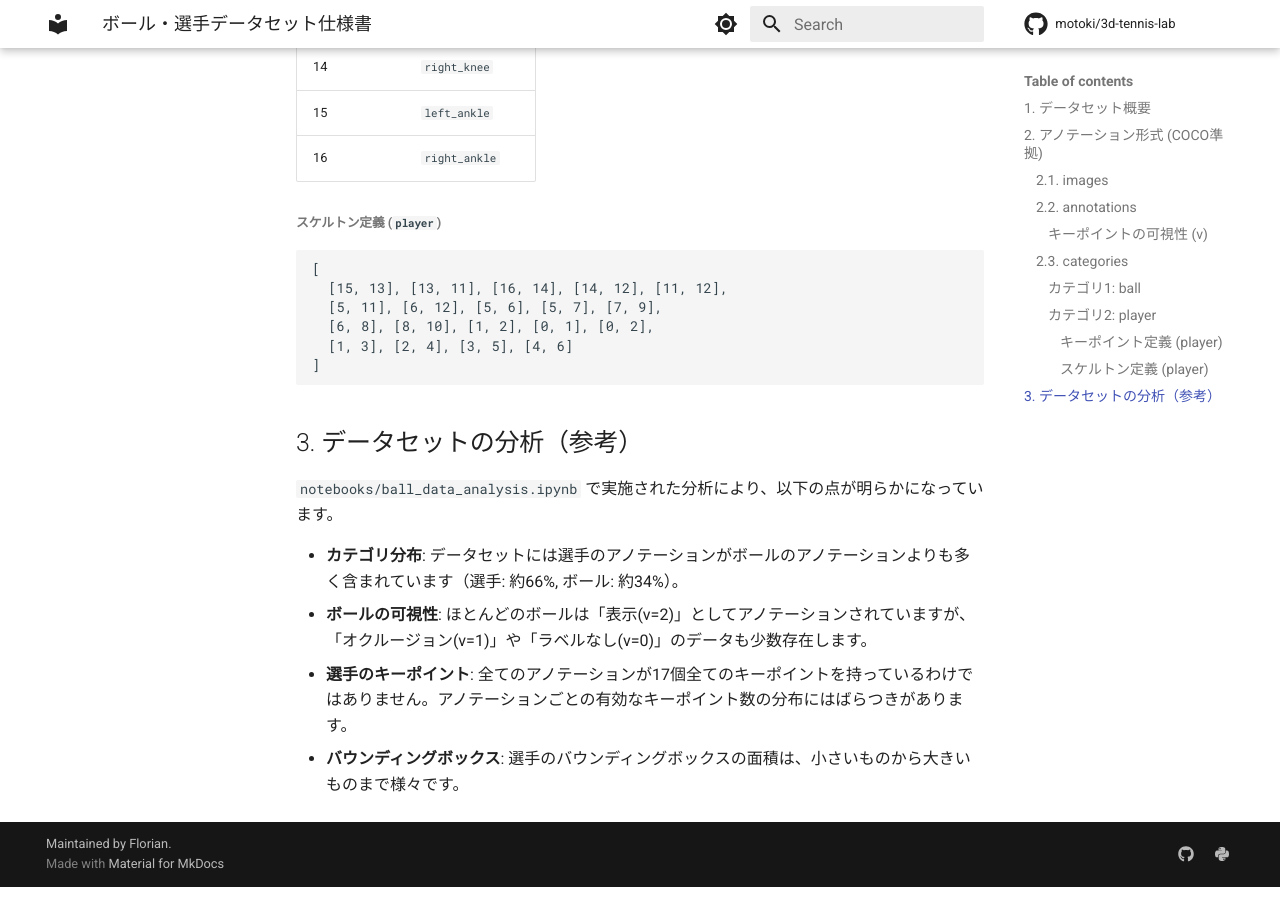
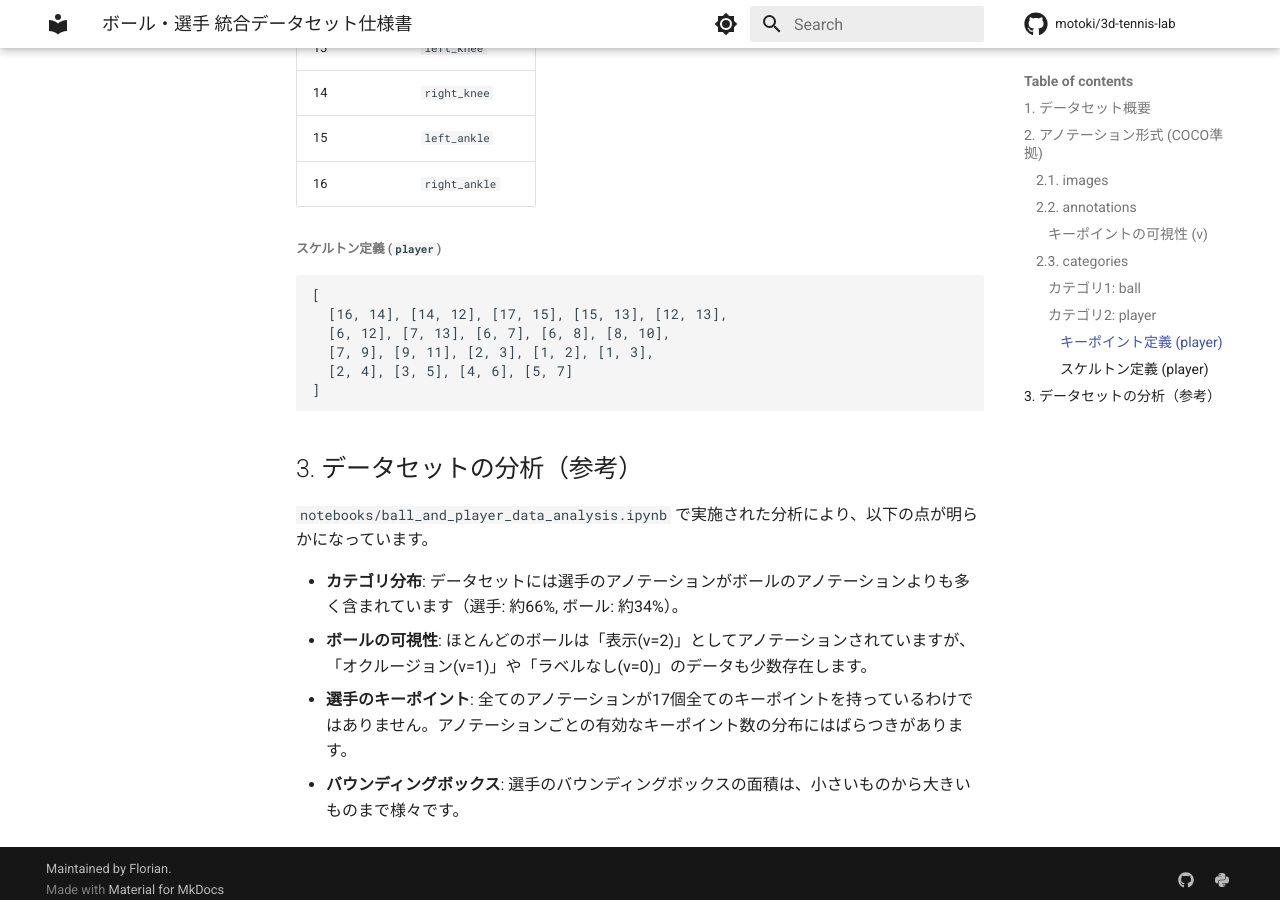
Before and after one commit to Motoki0705/3D-Tennis-Lab, an MkDocs documentation site: the page built from docs/dataset/ball_and_player_dataset.md, in a window 1280 px wide and 900 px high, scrolled down 2864 px. Built offline with MkDocs 1.6.1 and Material for MkDocs 9.7.7, drawn with Linux system fonts in a browser that asks for light colours; comment, search, counter and statistics services are not loaded; some of the changed text lies outside the part shown.

````diff
--- a/docs/dataset/ball_dataset.md
+++ b/docs/dataset/ball_and_player_dataset.md
@@ -1,10 +1,10 @@
-# ボール・選手データセット仕様書
+# ボール・選手 統合データセット仕様書
 
 このドキュメントは、テニスのボール追跡および選手姿勢推定タスクに使用されるデータセットの構造と仕様について詳述します。
 
 ## 1. データセット概要
 
-本データセットは、テニスの試合映像から切り出されたフレーム画像と、それに対応するボールおよび選手のアノテーション情報から構成されます。アノテーションはCOCO (Common Objects in Context) 形式に準拠しています。
+本データセットは、テニスの試合映像から切り出されたフレーム画像と、それに対応するボールおよび選手のアノテーション情報から構成されます。**単一のアノテーションファイル内に、ボールと選手の両方のカテゴリが共存している点が特徴です。** アノテーションはCOCO (Common Objects in Context) 形式に準拠しています。
 
 - **画像数**: 19,106枚
 - **アノテーション数**: 56,965件 (ボール: 19,106件, 選手: 37,859件)
@@ -92,16 +92,16 @@
 
 ```json
 [
-  [15, 13], [13, 11], [16, 14], [14, 12], [11, 12],
-  [5, 11], [6, 12], [5, 6], [5, 7], [7, 9],
-  [6, 8], [8, 10], [1, 2], [0, 1], [0, 2],
-  [1, 3], [2, 4], [3, 5], [4, 6]
+  [16, 14], [14, 12], [17, 15], [15, 13], [12, 13],
+  [6, 12], [7, 13], [6, 7], [6, 8], [8, 10],
+  [7, 9], [9, 11], [2, 3], [1, 2], [1, 3],
+  [2, 4], [3, 5], [4, 6], [5, 7]
 ]
 ```
 
 ## 3. データセットの分析（参考）
 
-`notebooks/ball_data_analysis.ipynb` で実施された分析により、以下の点が明らかになっています。
+`notebooks/ball_and_player_data_analysis.ipynb` で実施された分析により、以下の点が明らかになっています。
 
 - **カテゴリ分布**: データセットには選手のアノテーションがボールのアノテーションよりも多く含まれています（選手: 約66%, ボール: 約34%）。
 - **ボールの可視性**: ほとんどのボールは「表示(v=2)」としてアノテーションされていますが、「オクルージョン(v=1)」や「ラベルなし(v=0)」のデータも少数存在します。
````
Also changed, not shown: docs/docker/command_list.md (deleted, +0 -68 lines), notebooks/md/ball_and_player_data_analysis.md (renamed from notebooks/md/ball_data_analysis.md), 2 other files.
